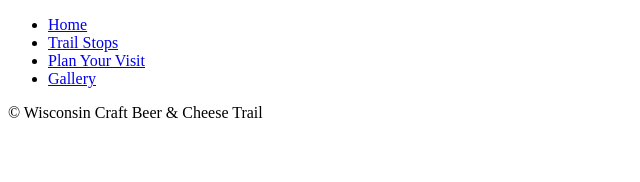
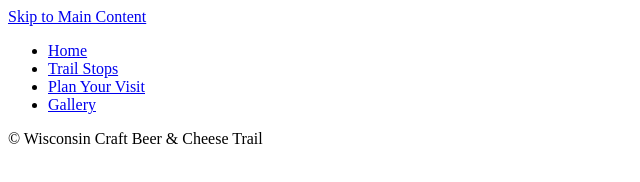
Before and after one commit to jk23-dev/Checkpoint2, a plain HTML site: page gallery.html in a window 1280 px wide. Shown: the whole page, without its empty margins (0-640 px from the left). Drawn offline with Linux system fonts and the light colour scheme.

Commit message:
fixed add skip to main content trail-stops.html and gallery.html

```diff
--- a/gallery.html
+++ b/gallery.html
@@ -6,6 +6,7 @@
 			<title>Gallery</title>
 		</head>
 			<body>
+				<a href="#main">Skip to Main Content</a>
 				<header>
 					<nav>
 						<ul>
```
Also changed, not shown: trail-stops.html (+1 -0 lines).
